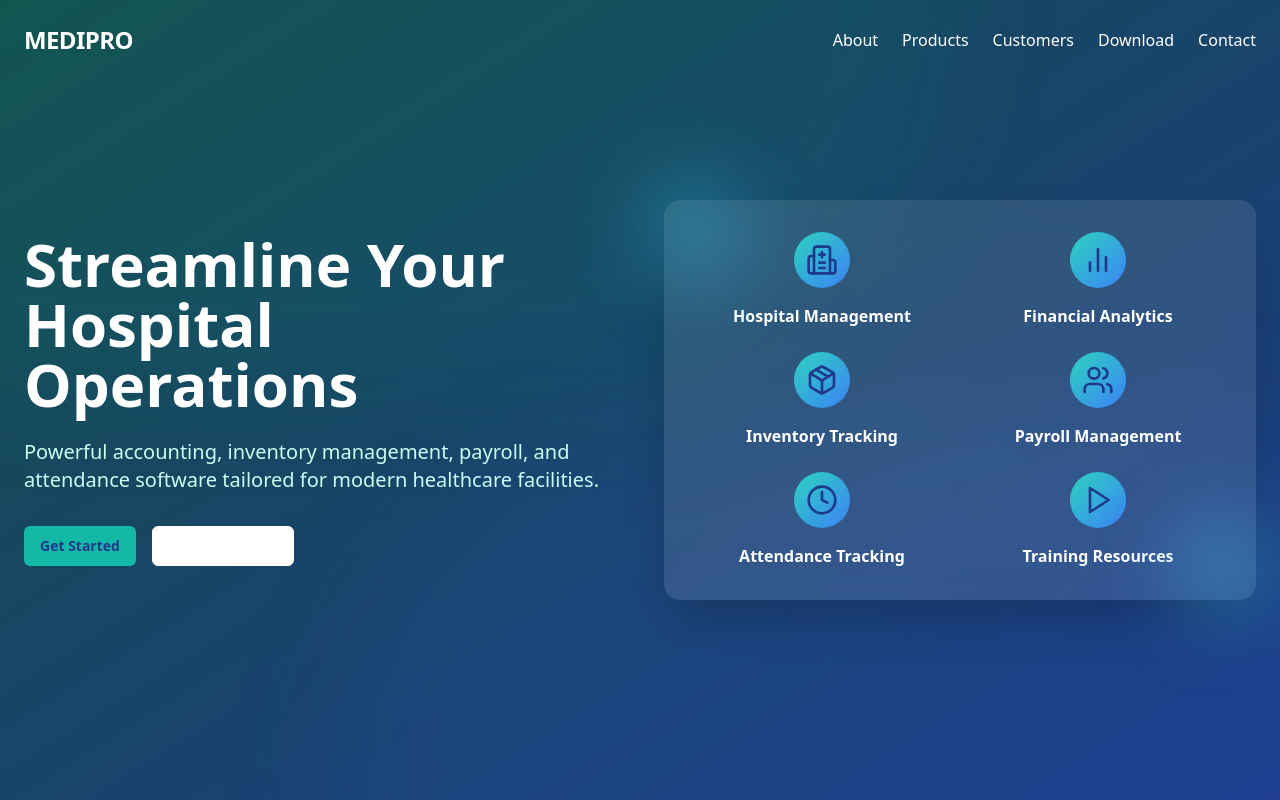
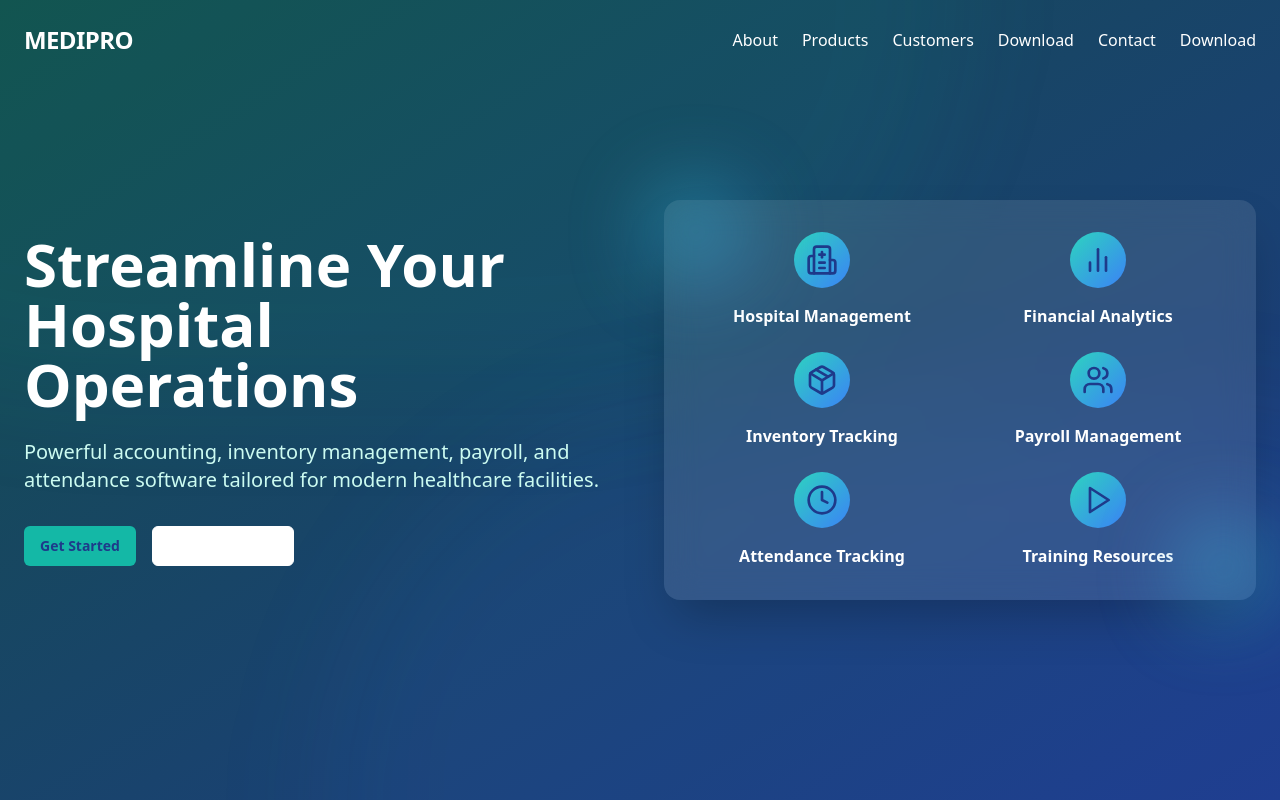
Before and after one commit to jeebipradhan/vercel-medipro-test, a Next.js app: page / in a window 1280 px wide. Built offline with nearby package versions, Linux system fonts and the light colour scheme.

Commit message:
Test add

```diff
--- a/app/page.tsx
+++ b/app/page.tsx
@@ -13,6 +13,7 @@ export default function Component() {
     { name: "Customers", href: "#customers" },
     { name: "Download", href: "#download" },
     { name: "Contact", href: "#contact" },
+    { name: "Download", href: "#download" },
   ]
 
   return (
```
